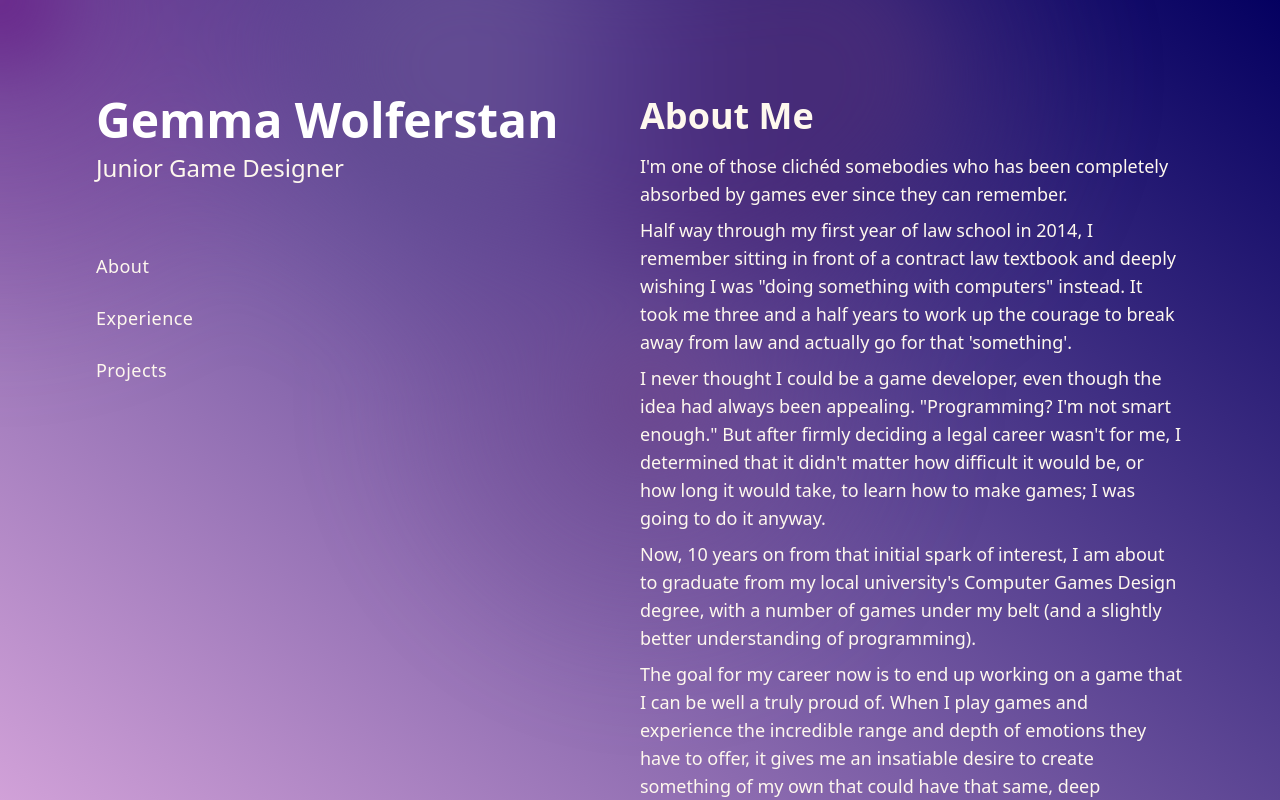
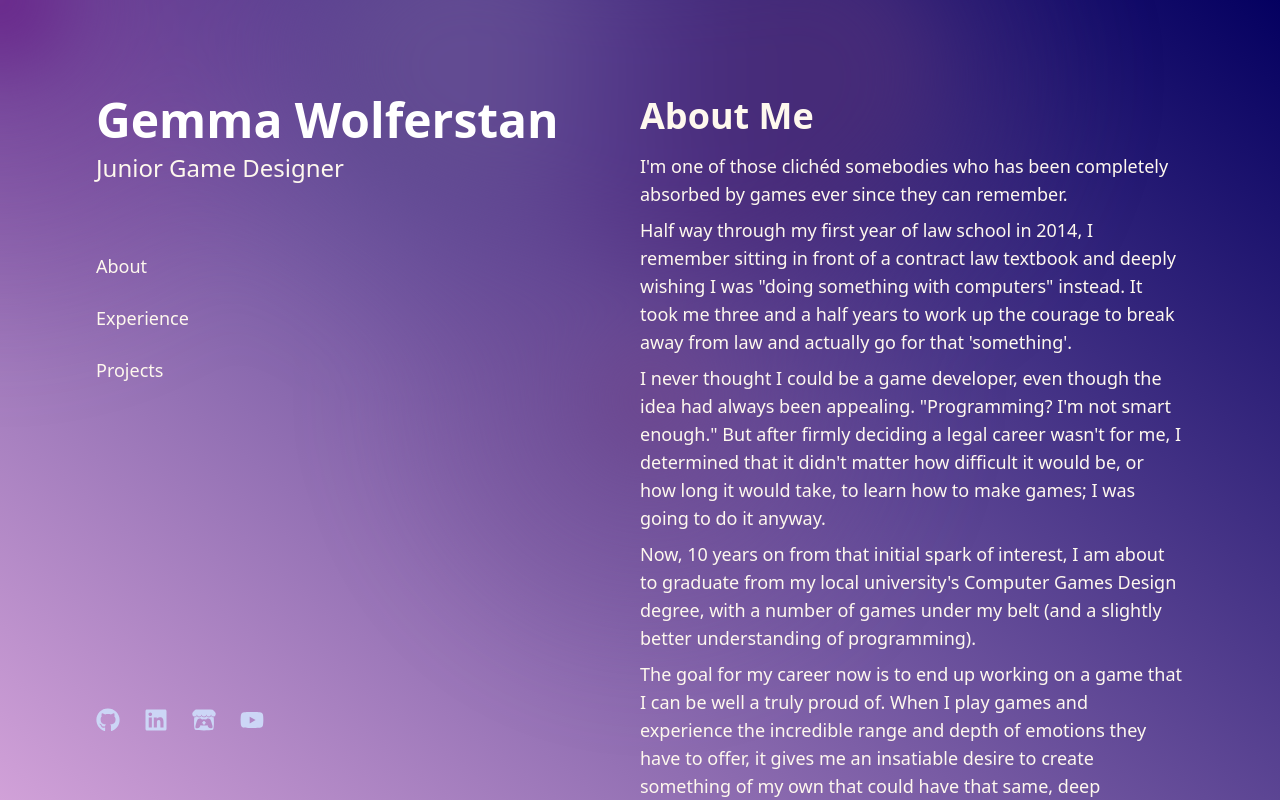
Before and after one commit to gkarountzos/gemma-wolferstan, a Next.js app: page / in a window 1280 px wide. Shown: the top 800 px of the page. Built offline with nearby package versions, Linux system fonts and the light colour scheme.

Commit message:
minor tweaks

```diff
--- a/components/Sidebar.tsx
+++ b/components/Sidebar.tsx
@@ -35,15 +35,15 @@ export default function Sidebar() {
       <div>
         <h1 className="text-5xl font-bold">Gemma Wolferstan</h1>
         <p className="text-2xl mt-2 text-[#FEF8EE]">Junior Game Designer</p>
-        <nav className="text-lg space-y-4 mt-16">
+        <nav className="text-lg space-y-4 my-16">
           {sections.map((section) => (
             <Link
               key={section.name}
               href={section.href}
-              className={`block py-1 text-lg tracking-wide ${
+              className={`block py-1 text-lg  ${
                 pathname === section.href
                   ? "text-[#FEF8EE]"
-                  : "text-[#FEF8EE] hover:text-[#e6c9eb] transition-transform duration-150 hover:-translate-y-0.5 w-fit h-fit"
+                  : "w-fit h-fit text-[#FEF8EE] hover:text-[#e6c9eb] transition-transform duration-150 hover:-translate-y-1 "
               }`}
             >
               {section.name}
@@ -51,7 +51,7 @@ export default function Sidebar() {
           ))}
         </nav>
       </div>
-      <div className="flex space-x-6 mt-60 pt-60">
+      <div className="flex space-x-6 my-60 py-20">
         {socialLinks.map(({ href, icon: Icon }) => (
           <a key={href} href={href} target="_blank" rel="noopener noreferrer">
             <Icon
```
